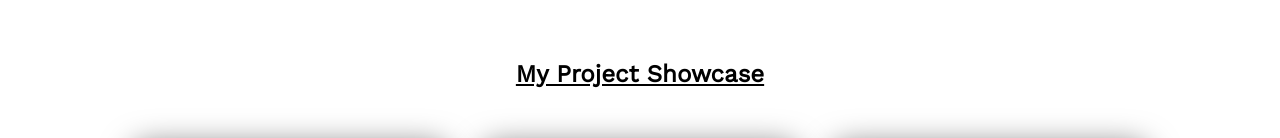
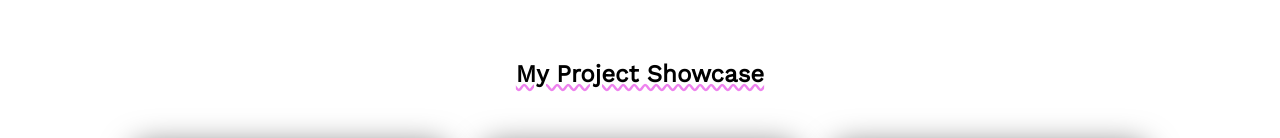
Before and after one commit to SaAbdullah131/new_year_new_me, a plain HTML site: page index.html in a window 1280 px wide. Shown: the part 2420-2558 px from the top of the page. Drawn offline with nearby package versions, Linux system fonts and the light colour scheme.

Commit message:
Finally my new year new me website completed

```diff
--- a/styles/style.css
+++ b/styles/style.css
@@ -144,6 +144,9 @@ margin-bottom: 50px;
     text-align: center;
     margin-bottom: 50px;
     text-decoration-line:underline ;
+    text-decoration-line:underline ;
+    text-decoration-style: wavy ;
+    text-decoration-color: violet;
 }
 
 .project-container{
```
